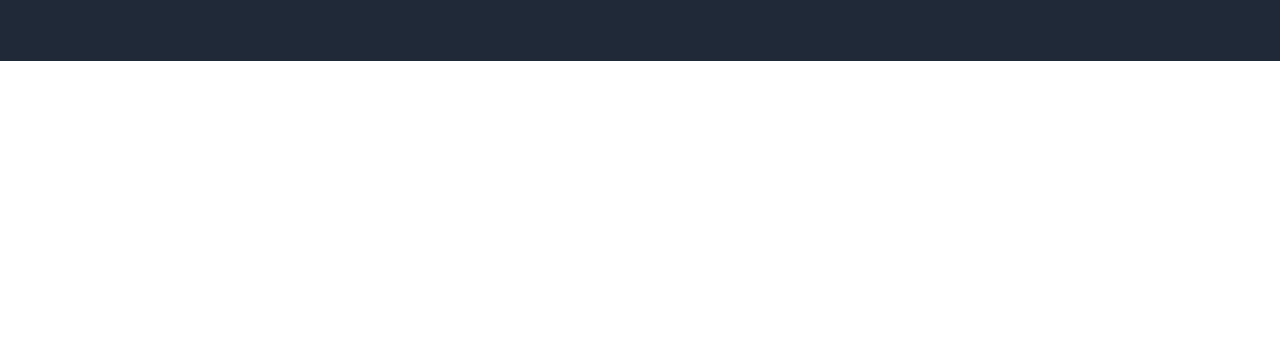
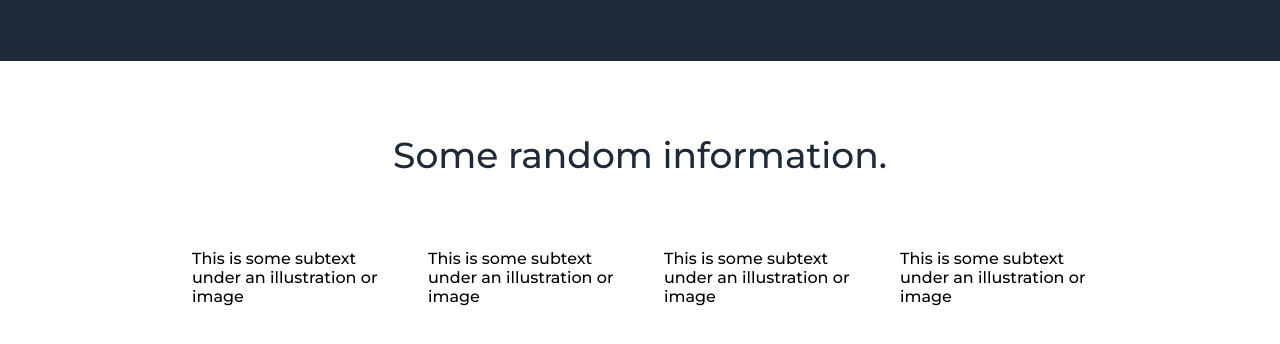
Before and after one commit to dafcod16/landing-page, a plain HTML site: page index.html in a window 1280 px wide. Shown: the part 420-764 px from the top of the page. Drawn offline with Linux system fonts and the light colour scheme.

Commit message:
added information box. added subtext to go underneath. working on adding border box to go above

```diff
--- a/index.html
+++ b/index.html
@@ -24,7 +24,8 @@
         <div class="main">
             <div class="left">
                 <div class="hero-txt">This website is awesome</div>
-                <div class="hero-secondary">This website has some subtext that goes here under the main title. It's a smaller font and the color is lower contrast.</div>
+                <div class="hero-secondary">This website has some subtext that goes here under the main title. It's a
+                    smaller font and the color is lower contrast.</div>
                 <button type="button" class="button1">Sign up</button>
             </div>
             <div class="image">
@@ -32,6 +33,23 @@
             </div>
         </div>
 
+        <div class="information">
+            <div class="header">Some random information.</div>
+            <div class="boxes">
+                <div class="box">
+                    <div>This is some subtext under an illustration or image</div>
+                </div>
+                <div class="box">
+                    This is some subtext under an illustration or image
+                </div>
+                <div class="box">
+                    This is some subtext under an illustration or image
+                </div>
+                <div class="box">
+                    This is some subtext under an illustration or image
+                </div>
+            </div>
+        </div>
     </div>
 </body>
 
--- a/styles/style.css
+++ b/styles/style.css
@@ -90,3 +90,17 @@ a{
   margin-right: 15.5vw;
   /* border: 2px solid red; */
 }
+
+.header{
+  color: #1f2937;
+  font-size: 36px;
+  font-weight: 800px;
+  text-align: center;
+  padding: 2em 0em;
+}
+
+.boxes{
+  display: flex;
+  gap: 3em;
+  margin: 0vw 15vw;
+}
```
